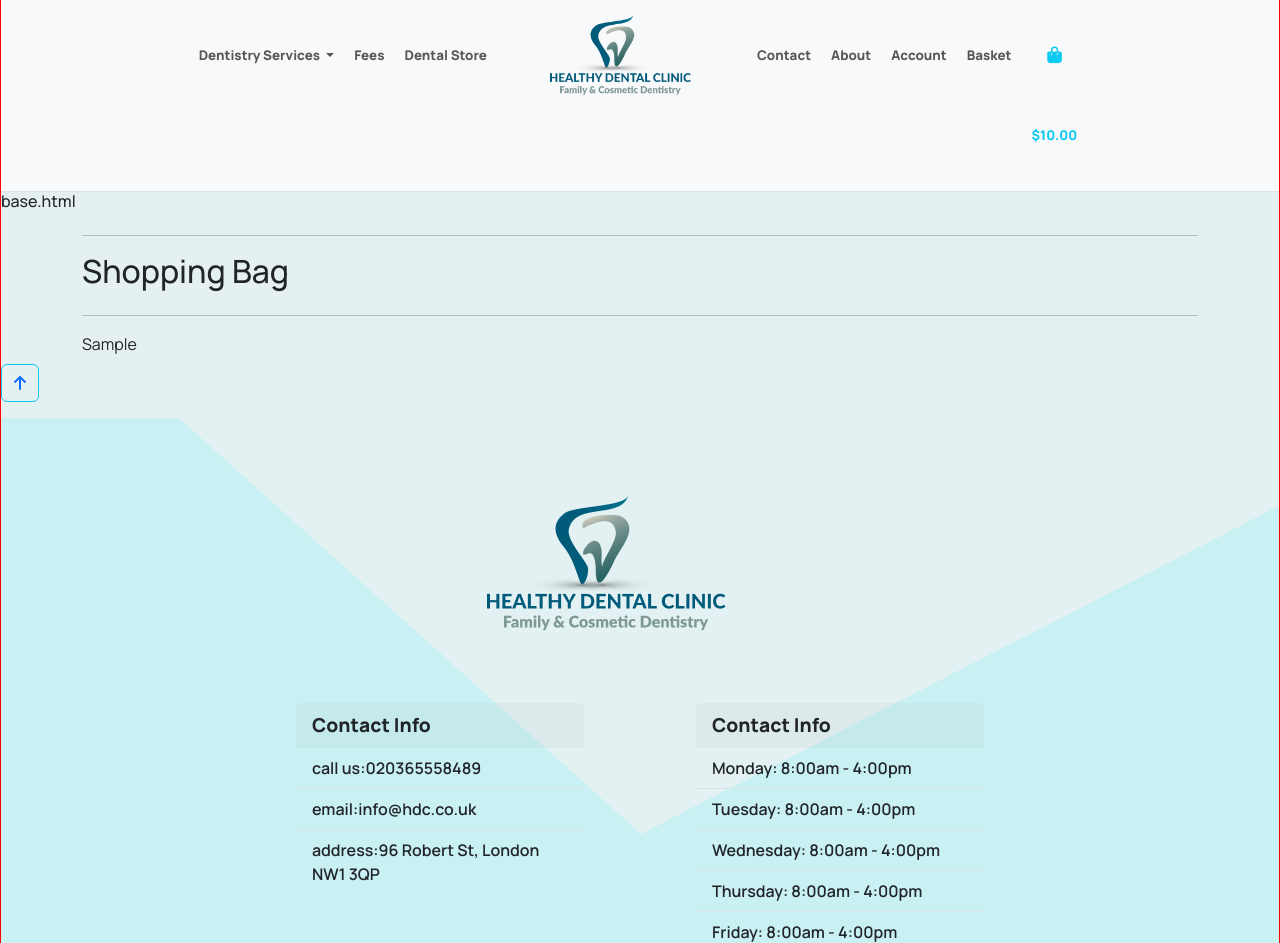
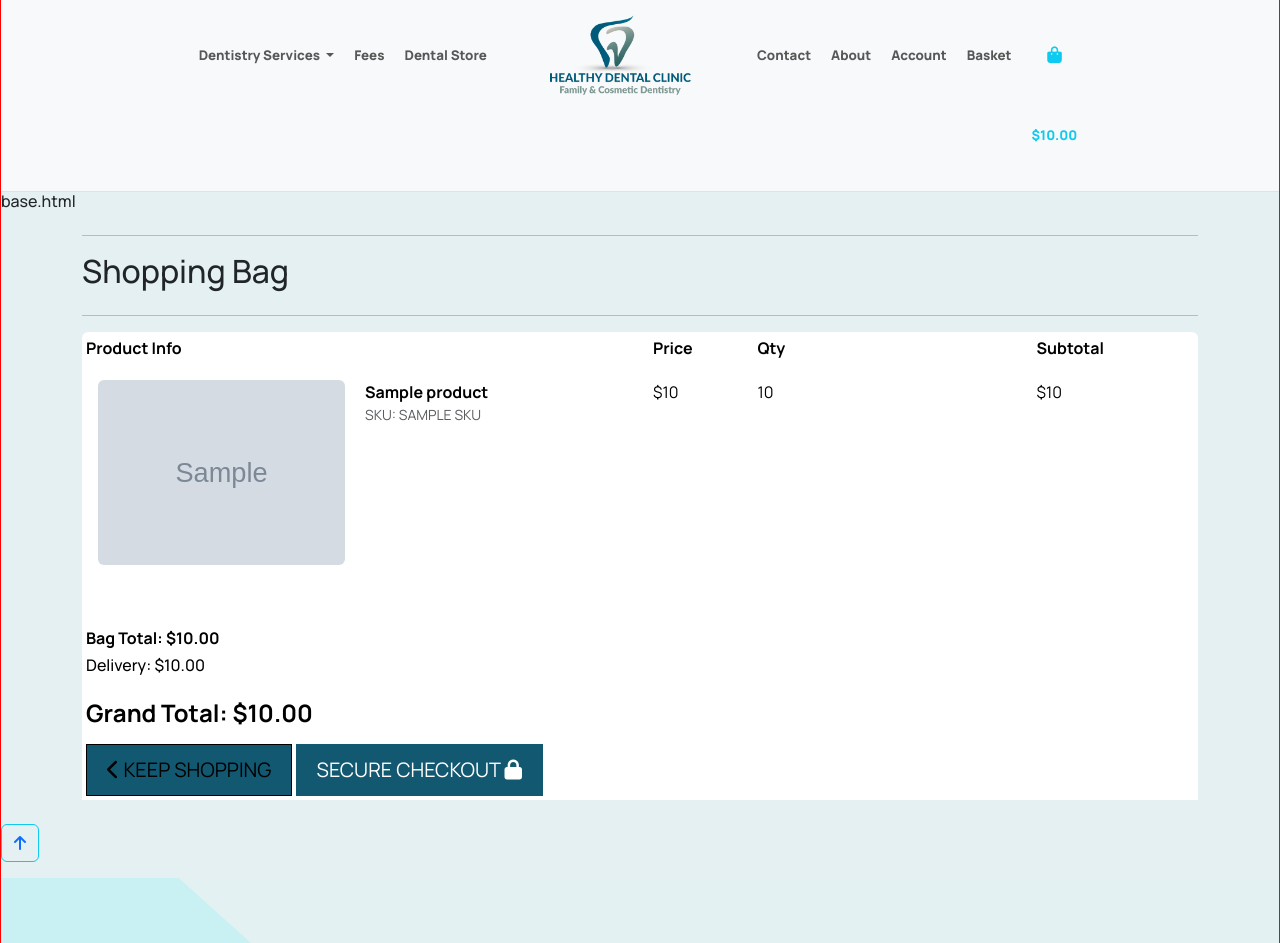
Before and after one commit to maisam2004/dental_clinic, a Django app: template dentalhealthyclinic/basket/templates/basket/basket.html in a window 1280 px wide. Shown: the part 34-977 px from the top of the page. Run offline with Django 3.2, Linux system fonts and the light colour scheme; the template is opened without the code that fills it: most values are stand-ins (such as "Sample title", 1, 10 or a date in 2020); grey boxes marked "Sample" are stand-in pictures; some libraries are stand-ins or nearby versions.

Commit message:
Update shopping basket template

```diff
--- a/dentalhealthyclinic/basket/templates/basket/basket.html
+++ b/dentalhealthyclinic/basket/templates/basket/basket.html
@@ -10,25 +10,82 @@
                 <hr>
             </div>
         </div>
+
         <div class="row">
             <div class="col">
                 {% if bag_items %}
                     <div class="table-responsive rounded">
-                    {{bag_items}}
-                </div>
-            {% else %}
-                <p class="lead mb-5">Your basket is empty </p>
+                        <table class="table table-sm table-borderless">
+                            <thead class="text-black">
+                                <tr>
+                                    <th scope="col">Product Info</th>
+                                    <th scope="col"></th>
+                                    <th scope="col">Price</th>
+                                    <th scope="col">Qty</th>
+                                    <th scope="col">Subtotal</th>
+                                </tr>
+                            </thead>
+
+                            {% for item in bag_items %}
+                                <tr>
+                                    <td class="p-3 w-25">
+                                        <img class="img-fluid rounded" src="{{ item.product.image.url }}">
+                                    </td>
+                                    <td class="py-3">
+                                        <p class="my-0"><strong>{{ item.product.name }}</strong></p>
+                                        <p class="my-0 small text-muted">SKU: {{ item.product.sku|upper }}</p>
+                                    </td>
+                                    <td class="py-3">
+                                        <p class="my-0">${{ item.product.price }}</p>
+                                    </td>
+                                    <td class="py-3 w-25">
+                                        <p class="my-0">{{ item.quantity }}</p>
+                                    </td>
+                                    <td class="py-3">
+                                        <p class="my-0">${{ item.product.price }}</p>
+                                    </td>
+                                </tr>
+                            {% endfor %}
+                            <tr>
+                                <td colspan="5" class="pt-5 text-right">
+                                    <h6><strong>Bag Total: ${{ total|floatformat:2 }}</strong></h6>
+                                    <h6>Delivery: ${{ delivery|floatformat:2 }}</h6>
+                                    <h4 class="mt-4"><strong>Grand Total: ${{ grand_total|floatformat:2 }}</strong></h4>
+                                    {% if free_delivery_delta > 0 %}
+                                        <p class="mb-1 text-danger">
+                                            You could get free delivery by spending just <strong>${{ free_delivery_delta }}</strong> more!
+                                        </p>
+                                    {% endif %}
+                                </td>
+                            </tr>
+                            <tr>
+                                <td colspan="5" class="text-right">
                                     <a href="{% url 'products' %}" class="btn btn-outline-black rounded-0 btn-lg">
                                         <span class="icon">
                                             <i class="fas fa-chevron-left"></i>
                                         </span>
-                    <span class="text-uppercase">Keep Shopping </span>
+                                        <span class="text-uppercase">Keep Shopping</span>
                                     </a>
-
+                                    <a href="" class="btn btn-black rounded-0 btn-lg">
+                                        <span class="text-uppercase">Secure Checkout</span>
+                                        <span class="icon">
+                                            <i class="fas fa-lock"></i>
+                                        </span>
+                                    </a>
+                                </td>
+                            </tr>
+                        </table>
+                    </div>
+                {% else %}
+                    <p class="lead mb-5">Your bag is empty.</p>
+                    <a href="{% url 'products' %}" class="btn btn-outline-black rounded-0 btn-lg">
+                        <span class="icon">
+                            <i class="fas fa-chevron-left"></i>
+                        </span>
+                        <span class="text-uppercase">Keep Shopping</span>
+                    </a>
                 {% endif %}
             </div>
         </div>
     </div>
-
-
 {% endblock %}
```
Lines whose indentation alone changed are shown as unchanged.
